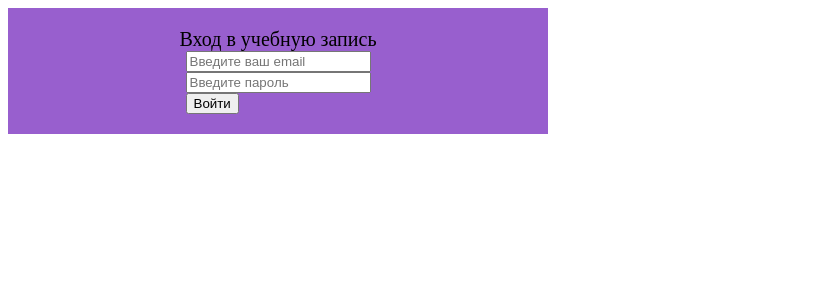
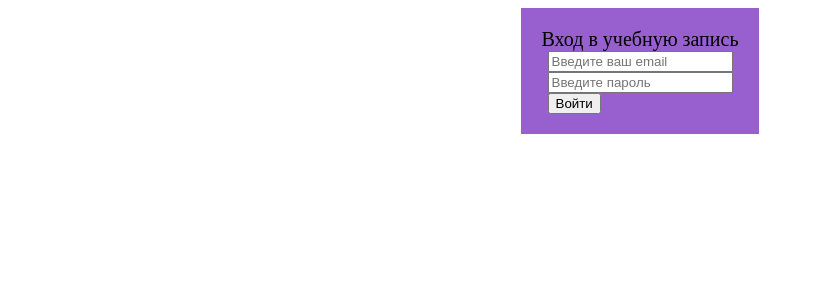
Before and after one commit to farkuy/front-speeddating, a React (Create React App) app: page /auth in a window 1280 px wide. Shown: the top 300 px of the page, without its empty margins (0-814 px from the left). Built offline with nearby package versions, Linux system fonts and the light colour scheme.

Commit message:
перевел все на универсальный инпут

```diff
--- a/src/entities/Auth/components/InputForAuth/InputForAuth.tsx
+++ /dev/null
@@ -1,31 +0,0 @@
-import React, {FC} from 'react';
-import {IInputForAuth} from "./model";
-
-export const InputForAuth:FC<IInputForAuth> = (
-    {
-        placeholder,
-        typeInputForSignUp = 'text',
-        testId,
-        errorTestId,
-        error,
-        register
-    }
-) => {
-    return (
-        <div>
-            <input
-                type={typeInputForSignUp}
-                data-testid={testId}
-                placeholder={placeholder}
-                {...register}
-            />
-            {error && (
-                <div
-                    data-testid={errorTestId}
-                >
-                    {error.message}
-                </div>
-            )}
-        </div>
-    );
-};
--- a/src/entities/Auth/components/InputForAuth/index.ts
+++ /dev/null
@@ -1 +0,0 @@
-export * from "./InputForAuth"
--- a/src/entities/Auth/components/InputForAuth/model.ts
+++ /dev/null
@@ -1,22 +0,0 @@
-import React from "react";
-import {ChangeHandler, FieldError} from "react-hook-form";
-import {IForTest} from "../../../../models";
-
-export enum TypeInputAuth {
-    text = 'text',
-    password = 'password',
-}
-
-interface IRegisterHook {
-    onChange: ChangeHandler;
-    onBlur: ChangeHandler;
-    name: string;
-    ref: React.Ref<any>;
-}
-
-export interface IInputForAuth extends IForTest{
-    placeholder?: string,
-    typeInputForSignUp: TypeInputAuth,
-    error?: FieldError,
-    register: IRegisterHook,
-}
--- a/src/entities/Auth/components/SignIn/SignIn.tsx
+++ b/src/entities/Auth/components/SignIn/SignIn.tsx
@@ -3,7 +3,7 @@ import {FormSchemaSigIn, signInSchema} from "../../schema";
 import {zodResolver} from "@hookform/resolvers/zod";
 import {SubmitHandler, useForm} from "react-hook-form";
 import {signInField} from "../model";
-import {InputForAuth} from "../InputForAuth";
+import {Input} from "../../../../globalComponents/Input/Input";
 
 export const SignIn = () => {
 
@@ -33,7 +33,7 @@ export const SignIn = () => {
             {
                 signInField.map((item, index) => {
                     return (
-                        <InputForAuth
+                        <Input
                             placeholder={item.placeholder}
                             register={register(item.name as "email" | "password")}
                             typeInputForSignUp={item.type}
--- a/src/entities/Auth/components/model.ts
+++ b/src/entities/Auth/components/model.ts
@@ -1,4 +1,26 @@
-import {TypeInputAuth} from "./InputForAuth/model";
+import {ChangeHandler, FieldError} from "react-hook-form";
+import React from "react";
+import {IForTest} from "../../../models";
+
+export enum TypeInputAuth {
+    text = 'text',
+    password = 'password',
+}
+
+interface IRegisterHook {
+    onChange: ChangeHandler;
+    onBlur: ChangeHandler;
+    name: string;
+    ref: React.Ref<any>;
+}
+
+export interface IInputForAuth extends IForTest{
+    placeholder?: string,
+    typeInputForSignUp: TypeInputAuth,
+    error?: FieldError,
+    register?: IRegisterHook,
+}
+
 enum NameIFiendAuth {
     email = 'email',
     password = 'password',
--- /dev/null
+++ b/src/globalComponents/ErrorMessage/ErrorMessage.tsx
@@ -0,0 +1,22 @@
+import React from 'react';
+import {FieldError} from "react-hook-form";
+import {IForTest} from "../../models";
+// @ts-ignore
+import styles from "./style.module.css"
+
+interface ErrorMessageProps extends IForTest{
+    error?: FieldError,
+    err_message?: string, // Дубликать error, однако это позволяет больше не писать несколько инпутов
+}
+
+export const ErrorMessage = (props: ErrorMessageProps) => {
+
+    const { error, err_message } = props;
+
+    return (
+        <div className={styles.error_message}>
+            { error && (<p> {error.message} </p>) }
+            { err_message && (<p> {err_message} </p>)}
+        </div>
+    );
+};
--- /dev/null
+++ b/src/globalComponents/ErrorMessage/index.ts
@@ -0,0 +1 @@
+export * from "./ErrorMessage"
--- /dev/null
+++ b/src/globalComponents/ErrorMessage/style.module.css
@@ -0,0 +1,11 @@
+.error_message {
+  color: red;
+  font-size: 14px;
+  width: 100%;
+  height: auto;
+  display: flex;
+  justify-items: center;
+  align-items: center;
+}
+
+/*# sourceMappingURL=style.module.css.map */
--- /dev/null
+++ b/src/globalComponents/ErrorMessage/style.module.scss
@@ -0,0 +1,9 @@
+.error_message {
+  color: red;
+  font-size: 14px;
+  width: 100%;
+  height: auto;
+  display: flex;
+  justify-items: center;
+  align-items: center;
+}
--- a/src/globalComponents/Input/Input.tsx
+++ b/src/globalComponents/Input/Input.tsx
@@ -1,24 +1,24 @@
 import React, {Component, useId} from 'react';
+import {IInputForAuth} from "../../entities/Auth/components/model";
+import {ErrorMessage} from "../ErrorMessage";
 
-interface InputProps {
+type InputProps<
+    Component extends keyof JSX.IntrinsicElements | React.JSXElementConstructor<any> = 'input'
+> = {
     label?: string;
-    error?: string;
-    placeholder?: string;
-    id?: number;
-    component?: React.ComponentType<any>;
-    ref?: React.Ref<HTMLElement | null>;
-    value?: string;
-}
+    component?: Component;
+    err_message?: string; // Дубликать error, однако это позволяет больше не писать несколько инпутов
+} & React.ComponentProps<Component> & IInputForAuth;
 
 export const Input = (
-    { label = '', error = '', id, ref,  component, placeholder = '', value = '',  ...props }: InputProps,
+    { label = '', error, id, component, err_message = '',  ...props }: InputProps,
 ) => {
 
     const uniqueId = useId() ?? id;
     const Component  = component || 'input';
 
     return (
-        <div>
+        <div style={{display: "flex", justifyContent: 'center', flexDirection: "column", alignItems: 'center'}}>
             {
                 label && (
                     <label htmlFor={uniqueId}>
@@ -30,7 +30,10 @@ export const Input = (
                 {...props}
                 id={uniqueId}
             />
-            { error && (<p>{error}</p>) }
+            <ErrorMessage
+                error={error}
+                err_message={err_message}
+            />
         </div>
     );
 };
--- a/src/router/pages/Auth.tsx
+++ b/src/router/pages/Auth.tsx
@@ -3,7 +3,9 @@ import {AuthModal} from "../../entities";
 
 const Auth = () => {
     return (
-        <AuthModal/>
+        <div style={{height: "100%", width: "100%", display: "flex", justifyContent: "center"}}>
+            <AuthModal/>
+        </div>
     );
 };
 export default Auth;
```
Also changed, not shown: 1 other file (tests, documents, lock files or other folders).
